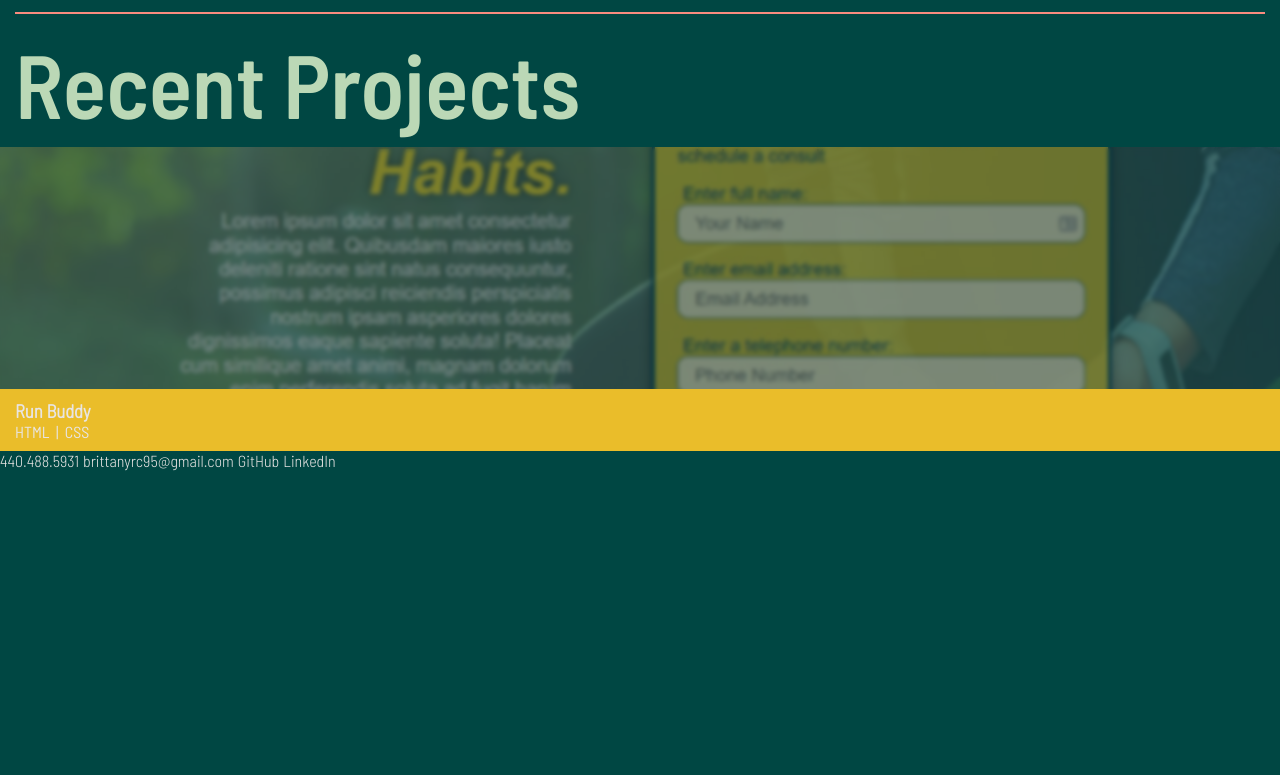
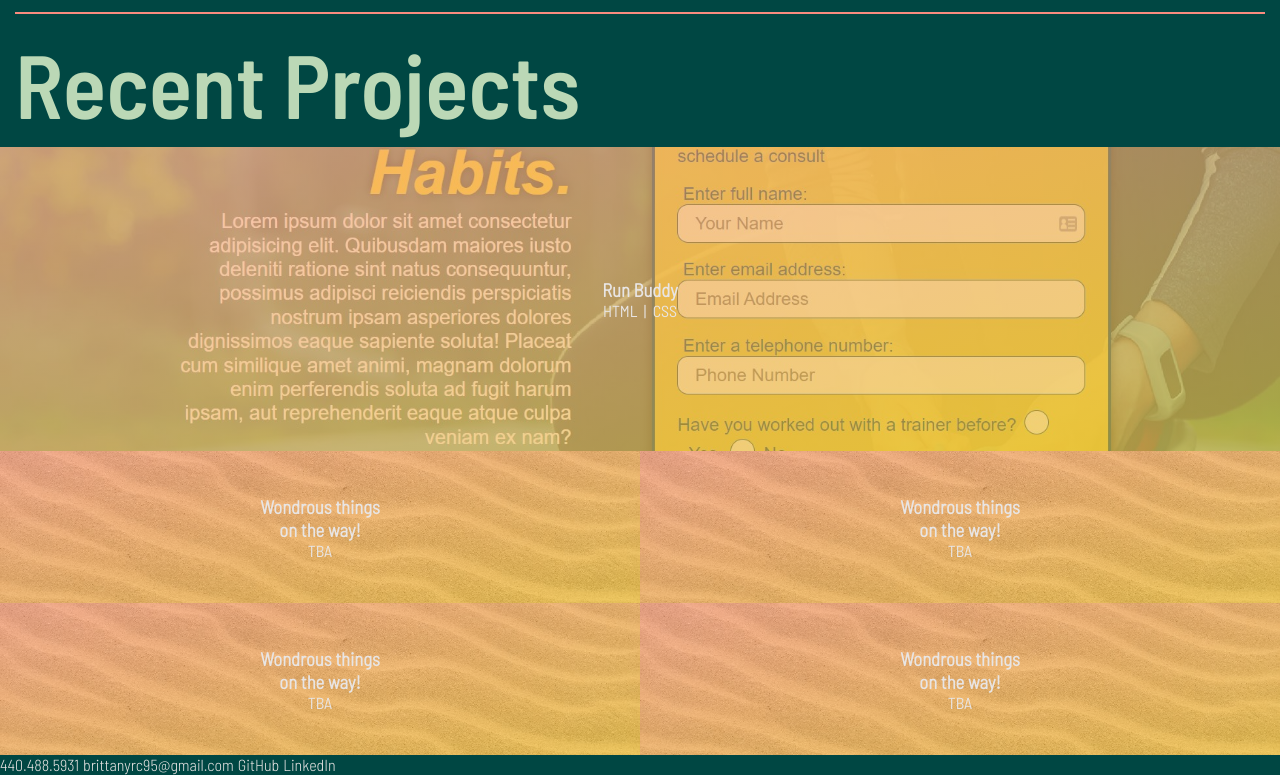
Before and after one commit to devBritt/web-dev-portfolio, a plain HTML site: page index.html in a window 1280 px wide. Shown: the part 1166-1941 px from the top of the page. Before the commit the page ends 1637 px from the top, so only its background shows below. Drawn offline with Linux system fonts and the light colour scheme.

Commit message:
Add remaining project cards, style projects

```diff
--- a/assets/css/styles.css
+++ b/assets/css/styles.css
@@ -7,7 +7,6 @@
     --dark-color: #001E1D;
     --light-color: #E8E5E4;
     --light-accent: #BBD8B6;
-    --transparent-bg: rgba(0, 30, 29, 0.5);
     /* repeated values/other */
 }
 
@@ -118,7 +117,7 @@ header {
     color: var(--secondary-color);
 }
 .bg-color {
-    background: var(--transparent-bg);
+    background: rgba(0, 30, 29, 0.5);
     backdrop-filter: blur(2px);
 }
 
@@ -153,7 +152,6 @@ header {
 
 /* projects styles */
 /* TODO: add hover effects */
-/* TODO: add coming soon card styles */
 .projects {
     display: flex;
     flex-direction: column;
@@ -166,38 +164,59 @@ header {
     font-size: 7vw;
     color: var(--light-accent);
 }
-.project {
-    display: flex;
+/* shared project card styles */
+.scrnshot {
+    width: 50vw;
+    height: 19vh;
+    position: relative;
 }
-.run-buddy {
-    display: flex;
+.scrnshot img {
+    width: 100%;
+    height: 100%;
+    object-fit: cover;
+}
+.cover {
+    position: absolute;
+    top: 0;
+    left: 0;
+    width: 100%;
+    height: 100%;
+    background: linear-gradient(to bottom right, rgba(248, 150, 127, 0.6), rgba(234, 189, 42, 0.6));
+}
+.project-info {
+    position: absolute;
+    top: 50%;
+    left: 50%;
+    transform: translate(-50%, -50%);
+    width: 100%;
+    text-align: center;
+}
+/* run buddy project card styles */
+.highlight {
     width: 100vw;
     height: 38vh;
-    background: url("../images/run-buddy.jpg");
-    background-size: cover;
-    background-position: center;
 }
-.cover {
-    display: block;
-    width: 100%;
-    background: var(--transparent-bg);
-    backdrop-filter: blur(2px);
+.highlight .scrnshot {
+    width: 100vw;
+    height: 38vh;
 }
-.project-info {
-    height: 100%;
+/* standard project card styles */
+.small-projects {
     display: flex;
-    flex-direction: column;
-    justify-content: flex-end;
+    flex-wrap: wrap;
 }
-.project-info h3, .project-info p {
-    background: var(--accent-color);
-    padding-left: 15px;
+.small-project{
+    position: relative;
+    width: 50vw;
+    height: 19vh;
 }
-.project-info h3 {
-    padding-top: 10px;
-}
-.project-info p {
-    padding-bottom: 10px;
+.scrnshot {
+    width: 50vw;
+    height: 19vh;
 }
 
 /* get in touch styles */
+
+
+/* linear gradient */
+/* background: linear-gradient(to bottom right, rgba(248, 150, 127, 0.6), rgba(234, 189, 42, 0.6)); */
--- a/index.html
+++ b/index.html
@@ -61,32 +61,94 @@
     <section id="projects" class="projects">
         <h2>Recent Projects</h2>
         <!-- highlighted project card -->
-        <article class="project">
+        <article class="highlight">
             <!-- make whole card a link -->
             <a href="https://devbritt.github.io/run-buddy/">
-                <!-- add project screenshot -->
-                <div class="run-buddy" title="The Run Buddy Landing Page">
-                    <!-- create screenshot cover to be toggled off on a:hover -->
-                    <div class="cover">
-                        <!-- project info -->
-                        <div class="project-info">
-                            <h3>Run Buddy</h3>
-                            <p>HTML&nbsp;&nbsp;|&nbsp;&nbsp;CSS</p>
-                        </div>
+                <!-- screenshot container -->
+                <div class="scrnshot">
+                    <img src="./assets/images/run-buddy.jpg" alt="Run Buddy landing page." />
+                    <!-- cover card with gradient -->
+                    <div class="cover"></div>
+                    <!-- project info container -->
+                    <div class="project-info">
+                        <h3>Run Buddy</h3>
+                        <p>HTML&nbsp;&nbsp;|&nbsp;&nbsp;CSS</p>
                     </div>
                 </div>
             </a>
-            <!-- <div class="card">
-                <a href="https://devbritt.github.io/run-buddy/">
-                    <div class="project-info">
-                        <h3>Run Buddy</h3>
-                        <p>HTML/CSS</p>
-                    </div>
-                </a>
-            </div> -->
         </article>
         <!-- TODO: Update with project links as they become available -->
         <!-- TODO: Add 4 placeholder cards -->
+        <div class="small-projects">
+            <!-- project card -->
+            <article class="project">
+                <!-- make whole card a link -->
+                <a href="#">
+                    <!-- screenshot container -->
+                    <div class="scrnshot">
+                        <img src="./assets/images/coming-soon-bg.jpg" alt="Run Buddy landing page." />
+                        <!-- cover card with gradient -->
+                        <div class="cover"></div>
+                        <!-- project info container -->
+                        <div class="project-info">
+                            <h3>Wondrous things<br />on the way!</h3>
+                            <p>TBA</p>
+                        </div>
+                    </div>
+                </a>
+            </article>
+            <!-- project card -->
+            <article class="project">
+                <!-- make whole card a link -->
+                <a href="#">
+                    <!-- screenshot container -->
+                    <div class="scrnshot">
+                        <img src="./assets/images/coming-soon-bg.jpg" alt="Run Buddy landing page." />
+                        <!-- cover card with gradient -->
+                        <div class="cover"></div>
+                        <!-- project info container -->
+                        <div class="project-info">
+                            <h3>Wondrous things<br />on the way!</h3>
+                            <p>TBA</p>
+                        </div>
+                    </div>
+                </a>
+            </article>
+            <!-- project card -->
+            <article class="project">
+                <!-- make whole card a link -->
+                <a href="#">
+                    <!-- screenshot container -->
+                    <div class="scrnshot">
+                        <img src="./assets/images/coming-soon-bg.jpg" alt="Run Buddy landing page." />
+                        <!-- cover card with gradient -->
+                        <div class="cover"></div>
+                        <!-- project info container -->
+                        <div class="project-info">
+                            <h3>Wondrous things<br />on the way!</h3>
+                            <p>TBA</p>
+                        </div>
+                    </div>
+                </a>
+            </article>
+            <!-- project card -->
+            <article class="project">
+                <!-- make whole card a link -->
+                <a href="#">
+                    <!-- screenshot container -->
+                    <div class="scrnshot">
+                        <img src="./assets/images/coming-soon-bg.jpg" alt="Run Buddy landing page." />
+                        <!-- cover card with gradient -->
+                        <div class="cover"></div>
+                        <!-- project info container -->
+                        <div class="project-info">
+                            <h3>Wondrous things<br />on the way!</h3>
+                            <p>TBA</p>
+                        </div>
+                    </div>
+                </a>
+            </article>
+        </div>
     </section>
 
     <!-- get in touch section -->
```
